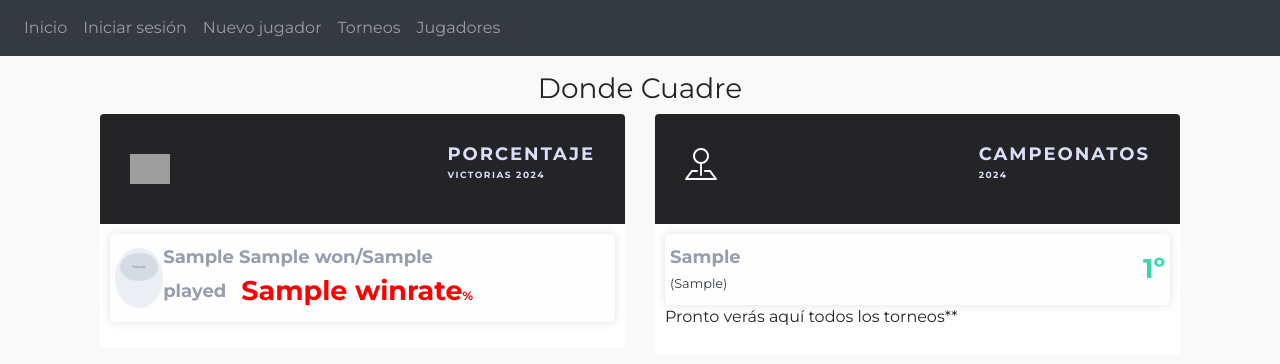
After one commit to Pusebe/Tournaments-track-stadistics, a Flask app: template website/templates/all_players.html in a window 1280 px wide. The commit adds this page. Shown: the top 364 px of the page. Run offline with Flask 3, Linux system fonts and the light colour scheme; tables that the repository leaves empty hold one stand-in row (values such as "Sample post"); the template is opened without the code that fills it: values that come from a table or form of the project are taken from there, most other values are stand-ins (such as "Sample title", 1, 10 or a date in 2020); grey boxes marked "Sample" are stand-in pictures; parts of the project's set-up code (start-up, migrations or seed data) failed here and were passed over; some libraries are stand-ins or nearby versions; grey boxes are pictures that could not be loaded.

Commit message:
modified:   website/sql.py 	new file:   website/templates/all_players.html 	new file:   website/templates/all_tournaments.html 	modified:   website/templates/base.html 	modified:   website/views.py

```diff
--- /dev/null
+++ b/website/templates/all_players.html
@@ -0,0 +1,146 @@
+{% extends "base.html" %} {% block title %}Donde Cuadre{% endblock %} {% block content
+%}
+  <link rel="stylesheet" href="{{url_for("static", filename="games.css")}}">
+
+
+<h3 align="center">Donde Cuadre</h3>
+<link rel="stylesheet" href="static/leaderboard.css">
+
+<div class="container">
+  <div class="row">
+
+      <div class="wrapper col">
+        <div class="wrapper__header">
+          <div class="b_logo"><img src="https://images.vexels.com/media/users/3/135313/isolated/lists/9c44517fa04da541c35888362bce2d1b-award-trophy-icon.png" width="40" alt=""/></div>
+          <div class="b_caption">
+            <p>Porcentaje <span>Victorias 2024</span></p>
+          </div>
+        </div>
+        <div class="wrapper__content">
+          <ul>
+            {% for user in winrates %}
+            <a href="" class="text-decoration-none text-dark" data-toggle="modal" data-target="#user-{{user.id}}">
+            <li onclick="tournaments({{user.id}})">
+              <div class="graphic"><img src="{{ url_for('static', filename='images/'~user.id~'/'~user.photo~'') }}" alt="{{user.player}}"/></div>
+              <div class="name"><span class="header">{{user.first_name}} {{user.won}}/{{user.played}}</span><span class="stat winrate">{{user.winrate}}</span><span class="sub stat">%</span></div>
+            </li>
+            </a>
+              <!-- Modal user-{{user.id}} -->
+              <div class="modal fade" id="user-{{user.id}}" tabindex="-1" aria-labelledby="exampleModalLabel" aria-hidden="true">
+              <div class="modal-dialog-centered modal-dialog">
+                <div class="modal-content">
+                  <div class="modal-header bg-dark">
+                    <h5 class="modal-title text-light" id="exampleModalLabel">{{user.first_name}}</h5>
+                    <button type="button" class="close text-light" data-dismiss="modal" aria-label="Close">
+                      <span aria-hidden="true">&times;</span>
+                    </button>
+                  </div>
+                  <div class="modal-body">
+                      Por el momento {{user.first_name}} ha ganado {{user.won}} de {{user.played}}, y se encuentra en la {{user.position}}ª posición <span id="position"></span>, con un porcentaje de victorias del {{user.winrate}}%
+
+                      Torneos jugados:
+                      <span id="games_played_by_{{user.id}}">
+                        <a href="" class="text-decoration-none text-dark" data-toggle="modal" data-target="#game-{{game}}">
+                        <li>
+                        </li>
+                        </a></span>
+                  </div>
+                  <div class="modal-footer">
+                    <button type="button" class="btn btn-secondary" data-dismiss="modal">Cerrar</button>
+                  </div>
+                </div>
+              </div>
+            </div>
+
+            {% endfor %}
+          </ul>
+        </div>
+
+    </div>
+
+
+    <div class="wrapper col">
+      <div class="wrapper__header">
+        <div class="h2"><i class="bi bi-pin-map text-light"></i></div>
+        <div class="b_caption">
+          <p>Campeonatos <span>2024</span></p>
+        </div>
+      </div>
+      <div class="wrapper__content">
+        <ul>
+          {% for game in games%}
+          <a href="" class="text-decoration-none text-dark" data-toggle="modal" data-target="#game-{{game.id}}">
+            <li>
+              <div class="name"><span class="header">{{game.place}}</span> <br><small>({{game.price}})</small></div>
+              <div class="name"><span class="header"> </span><span class="stat">{% if game.position == None%}--{%else%}{{game.position}}º{%endif%}</span><span class="sub stat"></span></div>
+            </li>
+          </a>
+           <!-- Modal game-{{game.id}} -->
+            <div class="modal fade" id="game-{{game.id}}" tabindex="-1" aria-labelledby="exampleModalLabel" aria-hidden="true">
+              <div class="modal-dialog-centered modal-dialog">
+                <div class="modal-content">
+                  <div class="modal-header bg-dark">
+                    <h5 class="modal-title text-light" id="exampleModalLabel">{{game.place}}</h5>
+                    <button type="button" class="close text-light" data-dismiss="modal" aria-label="Close">
+                      <span aria-hidden="true">&times;</span>
+                    </button>
+                  </div>
+                  <div class="modal-body">
+                    {%for round in game.rounds_played%}
+                            <div class="container container-fluid">
+                              <div class="row d-flex">
+                                <div class="col p-0 col-2 d-flex text-center justify-content-center p-0 align-self-center">
+                                  <p class="font-weight-bold m-0">{{round.number}}</p>
+                                </div >
+                                <div class="col col-8 d-flex text-center justify-content-center align-self-center">
+
+                                  <div class="row justify-content-center fluid p-0">
+                                {%for players in round.players%}
+                                <div class="col">
+                                  <div class = "container fluid container-fluid p-0">
+                                    <div class="row justify-content-center mt-2">
+                                      <div class="col px-1">
+                                      <img src="{{ url_for('static', filename='images/' ~players.id~  '/' ~players.photo~'') }}" alt="" class = "round-img">
+                                      </div>
+                                    </div>
+                                      <div class="row">
+                                        <div class="col p-0">
+                                          {{players.first_name}}
+                                        </div>
+                                      </div>
+                                  </div>
+                                </div>
+                                {%endfor%}
+                              </div>
+                            </div>
+                            </div>
+                            <div class="row">
+                                    <div class="col col-12 text-center mb-0">
+                                        {%if round.victory%}{{"¡Ganada!"}}{%else%}{{"Perdida :("}}{%endif%}
+                                    </div>
+                                    <div class="col-12">
+                                      <hr class="my-1">
+                                    </div>
+                                  </div>
+                            </div>
+                            {%endfor%}
+                  </div>
+                  <div class="modal-footer">
+                    <button type="button" class="btn btn-secondary" data-dismiss="modal">Cerrar</button>
+                  </div>
+                </div>
+              </div>
+            </div>
+          {% endfor %}
+          <ul>
+            Pronto verás aquí todos los torneos**
+          </ul>
+        </ul>
+      </div>
+  </div>
+</div>
+
+
+
+
+{% endblock %}
--- a/website/templates/base.html
+++ b/website/templates/base.html
@@ -50,19 +50,25 @@
           {% if user.is_authenticated %}
 
           <a class="nav-item nav-link" id="logout" href="/profile">Perfil</a>
-          {%if user.is_admin %}
+            {%if user.is_admin %}
           <a class="nav-item nav-link" id="logout" href="/dashboard"
             >Panel de Control</a
           >
-          {% endif %}
+            {% endif %}
           <a class="nav-item nav-link" id="logout" href="/logout">Salir</a>
           {% else %}
           <a class="nav-item nav-link" id="login" href="/login"
             >Iniciar sesión</a
           >
           <a class="nav-item nav-link" id="signUp" href="/sign-up"
-            >Crear jugador</a
+            >Nuevo jugador</a
           >
+          <a class="nav-item nav-link" id="signUp" href="/all-tournaments"
+          >Torneos</a
+        >
+        <a class="nav-item nav-link" id="signUp" href="/all-players"
+        >Jugadores</a
+      >
 
           {% endif %}
         </div>
```
Also changed, not shown: website/sql.py (+18 -0 lines), website/templates/all_tournaments.html (added, +146 -0 lines), website/views.py (+8 -0 lines).
